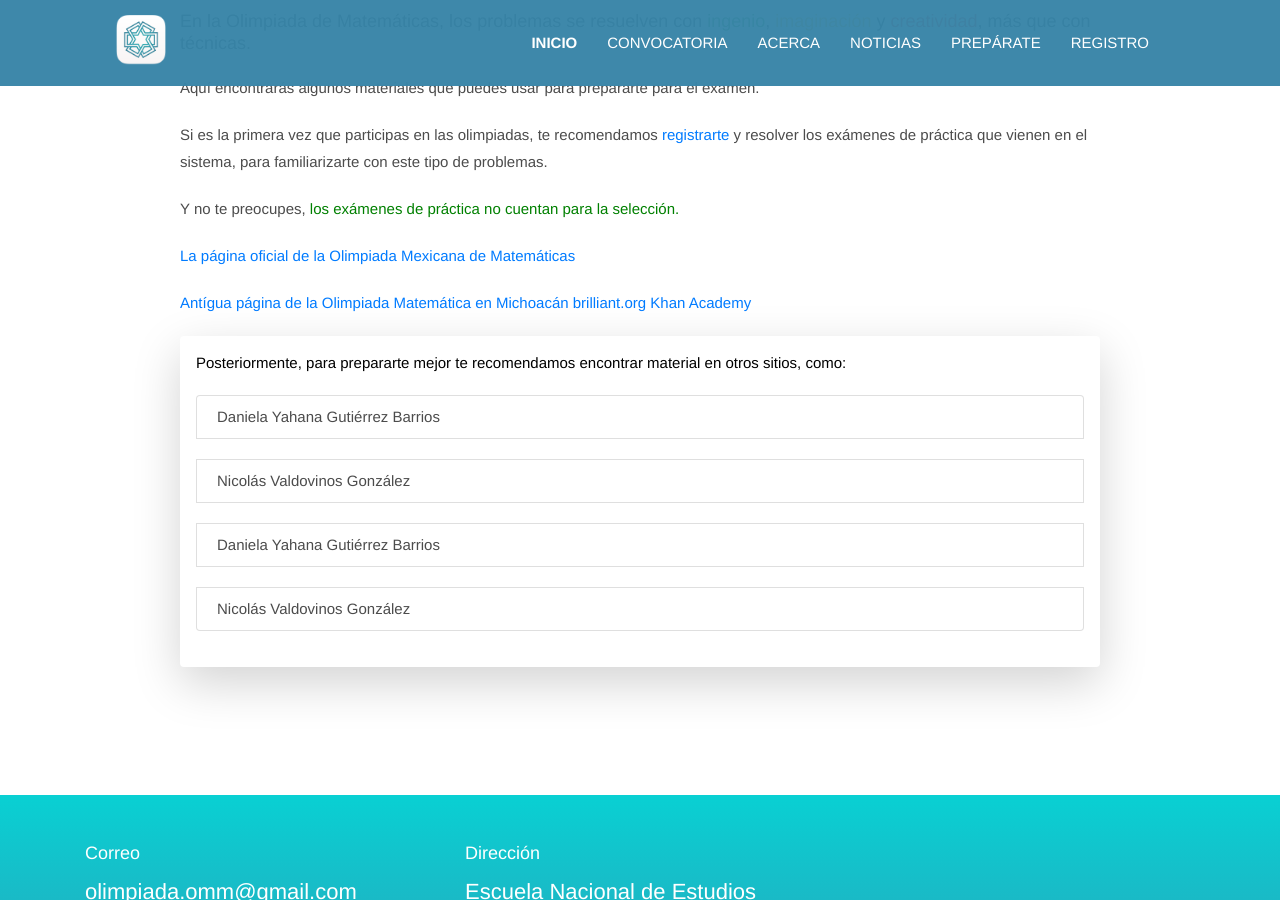
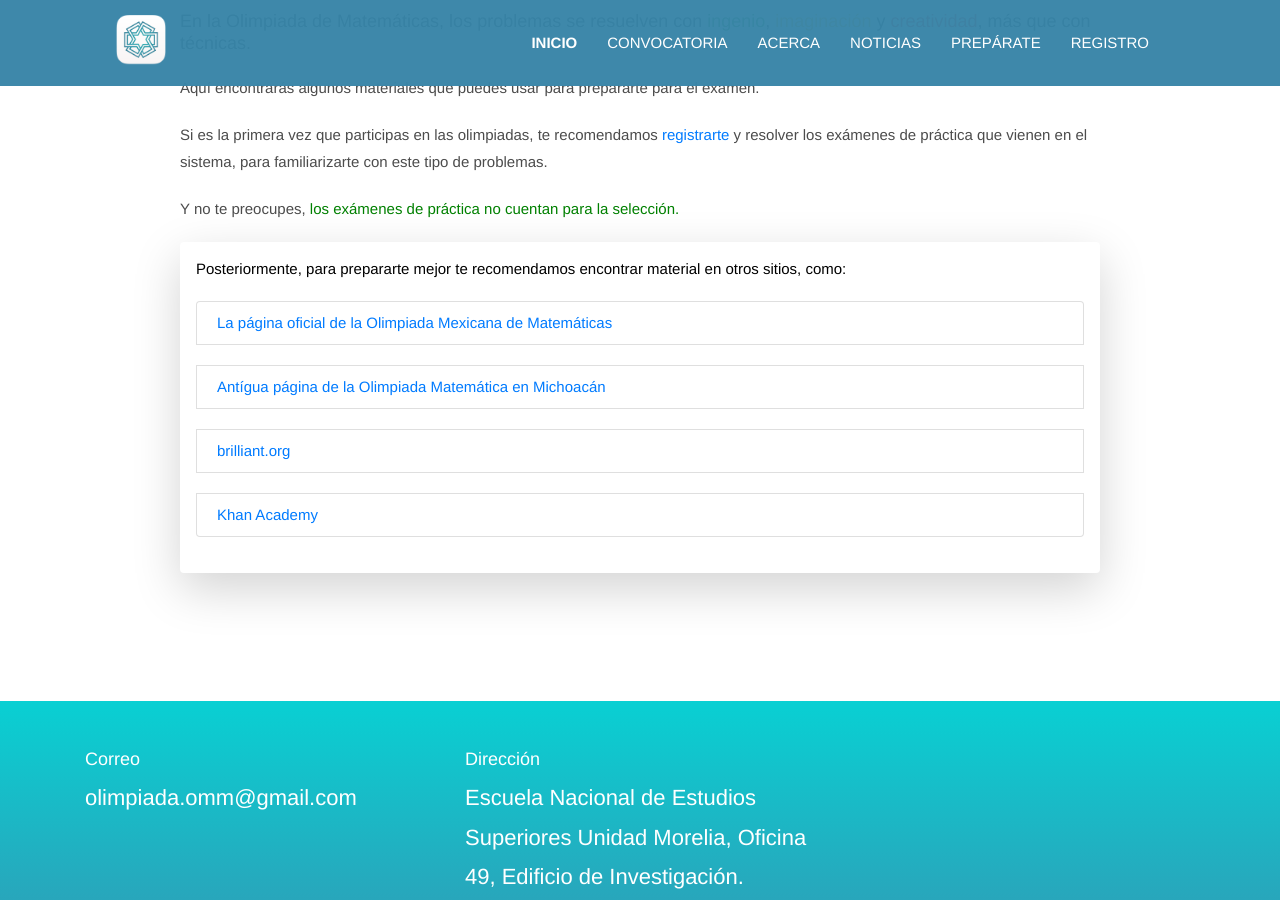
Before and after one commit to OlimpiadaMatematicasMichoacan/WOMM, a Jekyll site: the page built from _pages/preparate.md, in a window 1280 px wide and 900 px high, scrolled down 573 px. Built offline with Jekyll 4.4.1, drawn with Linux system fonts in a browser that asks for light colours.

Commit message:
Update preparate.md

```diff
--- a/_pages/preparate.md
+++ b/_pages/preparate.md
@@ -11,20 +11,14 @@ Si es la primera vez que participas en las olimpiadas, te recomendamos  [registr
 
 Y no te preocupes, <span style="color:green">los exámenes de práctica no cuentan para la selección.</span>
 
-<a href="https://www.ommenlinea.org/">La página oficial de la Olimpiada Mexicana de Matemáticas</a>
-
-<a href="http://ichi.fismat.umich.mx/omm/recursos/">Antígua página de la Olimpiada Matemática en Michoacán</a>
-<a href="https://brilliant.org">brilliant.org</a>
-<a href="https://www.khanacademy.org/">Khan Academy</a>
-
 <div class="shadow-lg p-3 mb-5 bg-white rounded">
         <strong><i class="fas fa-award" aria-hidden="true"></i>Posteriormente, para prepararte mejor te recomendamos encontrar material en otros sitios, como:</strong>
         <p>
         </p><ul class="list-group list-group-horizontal">
-            <li class="list-group-item">Daniela Yahana Gutiérrez Barrios</li>
-            <li class="list-group-item">Nicolás Valdovinos González</li>
-            <li class="list-group-item">Daniela Yahana Gutiérrez Barrios</li>
-            <li class="list-group-item">Nicolás Valdovinos González</li>
+            <li class="list-group-item"><a href="https://www.ommenlinea.org/">La página oficial de la Olimpiada Mexicana de Matemáticas</a></li>
+            <li class="list-group-item"><a href="http://ichi.fismat.umich.mx/omm/recursos/">Antígua página de la Olimpiada Matemática en Michoacán</a></li>
+            <li class="list-group-item"><a href="https://brilliant.org">brilliant.org</a></li>
+            <li class="list-group-item"><a href="https://www.khanacademy.org/">Khan Academy</a></li>
         </ul>
         <p></p>
 </div>
```
